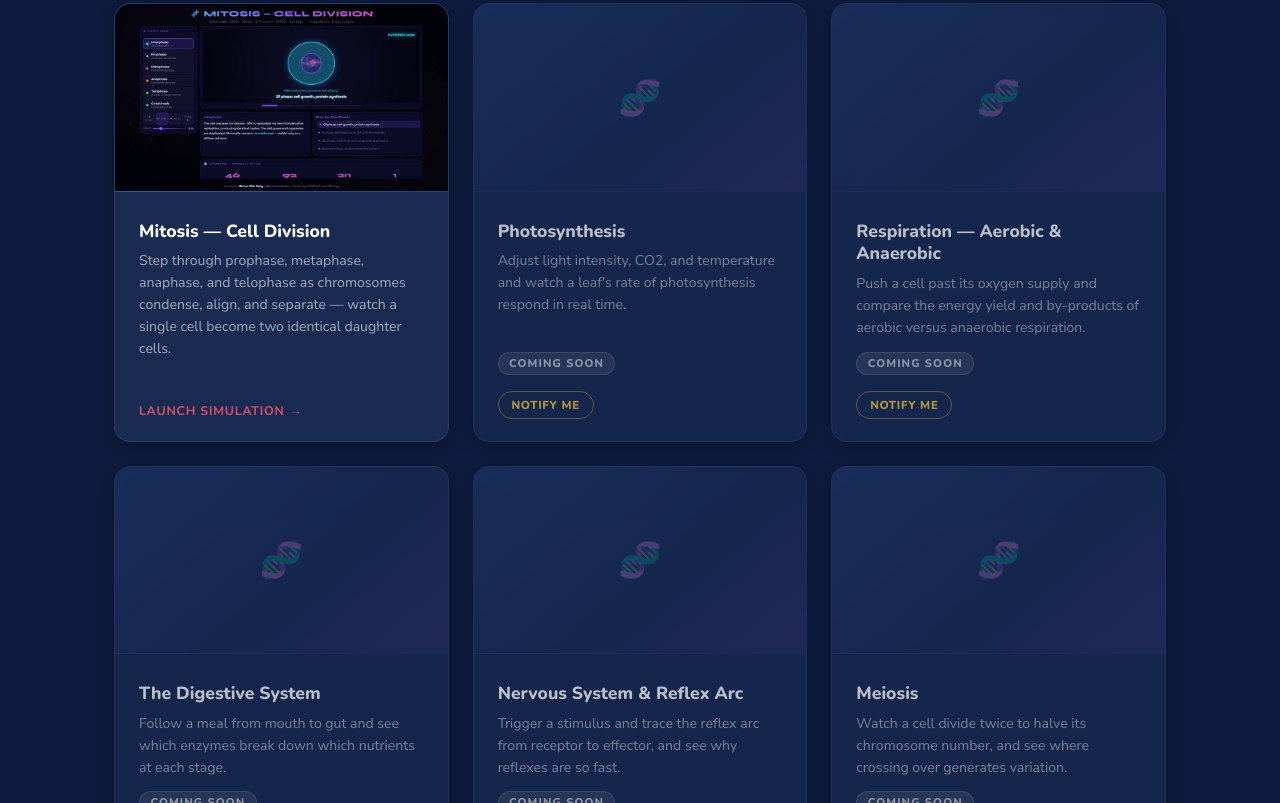
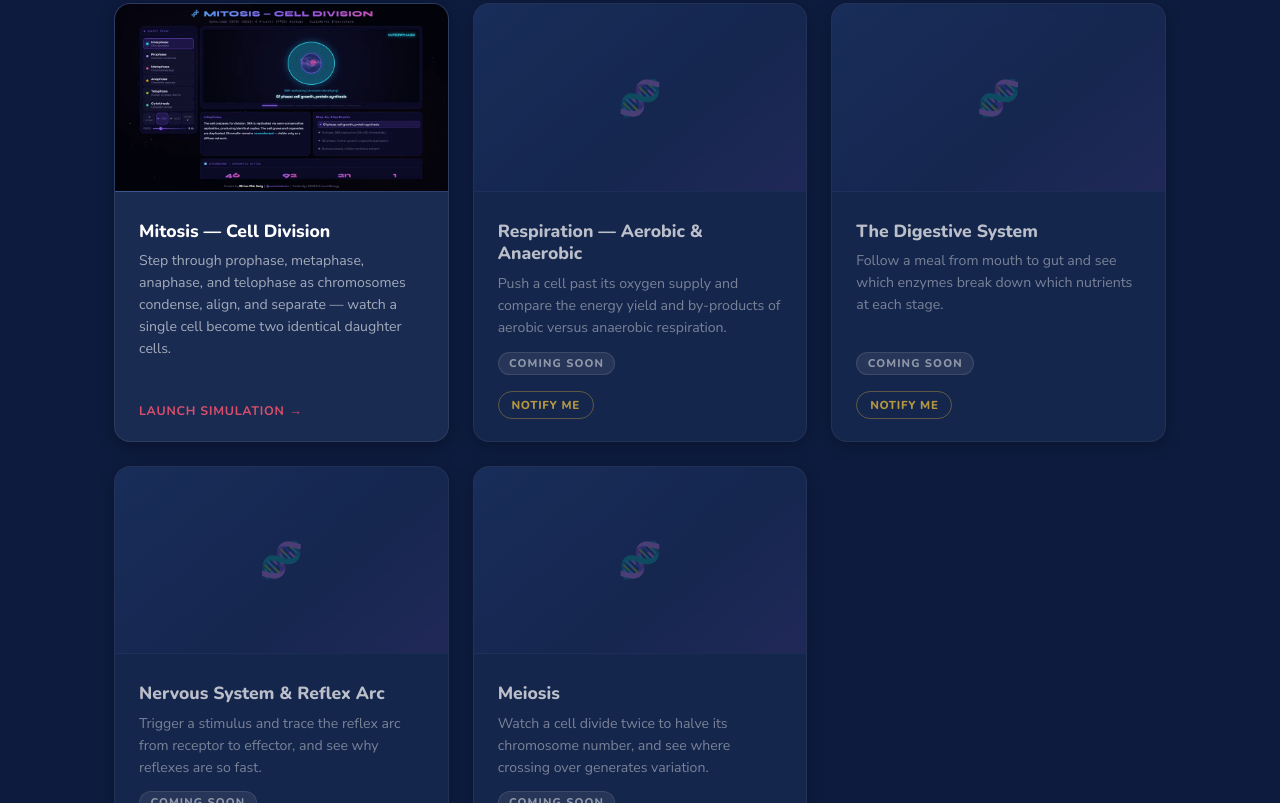
Before and after one commit to curiomindsinc/website, a plain HTML site: page index.html in a window 1280 px wide. Shown: the part 6161-6964 px from the top of the page. Drawn offline with nearby package versions, Linux system fonts and the light colour scheme.

Commit message:
Remove Photosynthesis coming-soon placeholder

```diff
--- a/index.html
+++ b/index.html
@@ -834,7 +834,6 @@ const SIMS = [
   { cat:'biology', href:'Biology/bacteria-standalone.html', title:'Bacteria Evolution Simulator', desc:'Grow bacteria in a petri dish, drop in antibiotics, and watch random mutations give rise to resistant strains that take over the colony.' },
   { cat:'biology', href:'Biology/central_dogma-standalone.html', title:'Central Dogma Simulator', desc:'Drag enzymes and nucleotides into place to drive transcription and translation yourself — an interactive, hands-on route through the flow from DNA to protein.' },
   { cat:'biology', href:'Biology/mitosis_cell_division_final.html', title:'Mitosis — Cell Division', desc:'Step through prophase, metaphase, anaphase, and telophase as chromosomes condense, align, and separate — watch a single cell become two identical daughter cells.' },
-  { cat:'biology', title:'Photosynthesis', desc:'Adjust light intensity, CO2, and temperature and watch a leaf\'s rate of photosynthesis respond in real time.', status:'coming-soon' },
   { cat:'biology', title:'Respiration — Aerobic & Anaerobic', desc:'Push a cell past its oxygen supply and compare the energy yield and by-products of aerobic versus anaerobic respiration.', status:'coming-soon' },
   { cat:'biology', title:'The Digestive System', desc:'Follow a meal from mouth to gut and see which enzymes break down which nutrients at each stage.', status:'coming-soon' },
   { cat:'biology', title:'Nervous System & Reflex Arc', desc:'Trigger a stimulus and trace the reflex arc from receptor to effector, and see why reflexes are so fast.', status:'coming-soon' },
```
